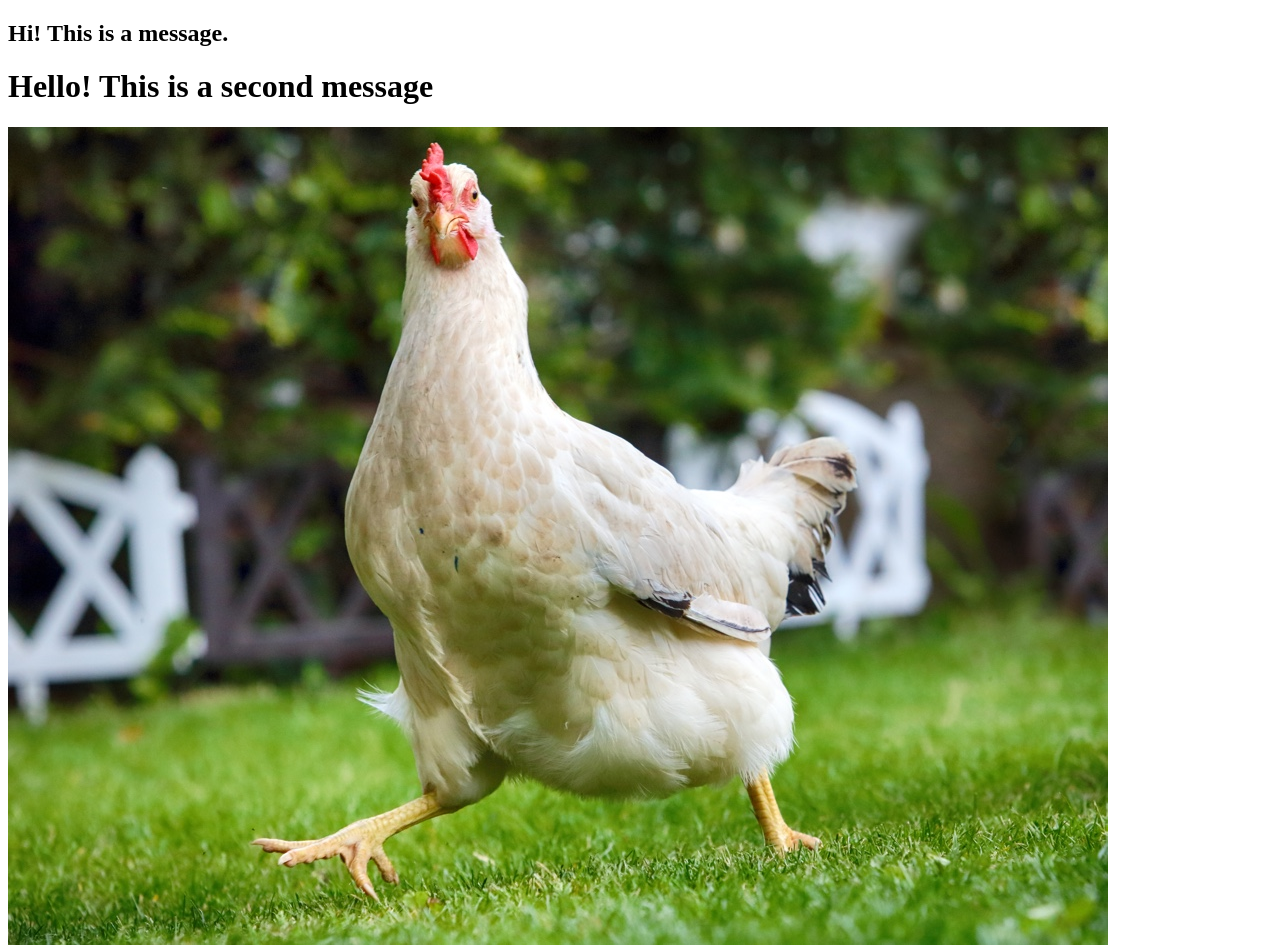
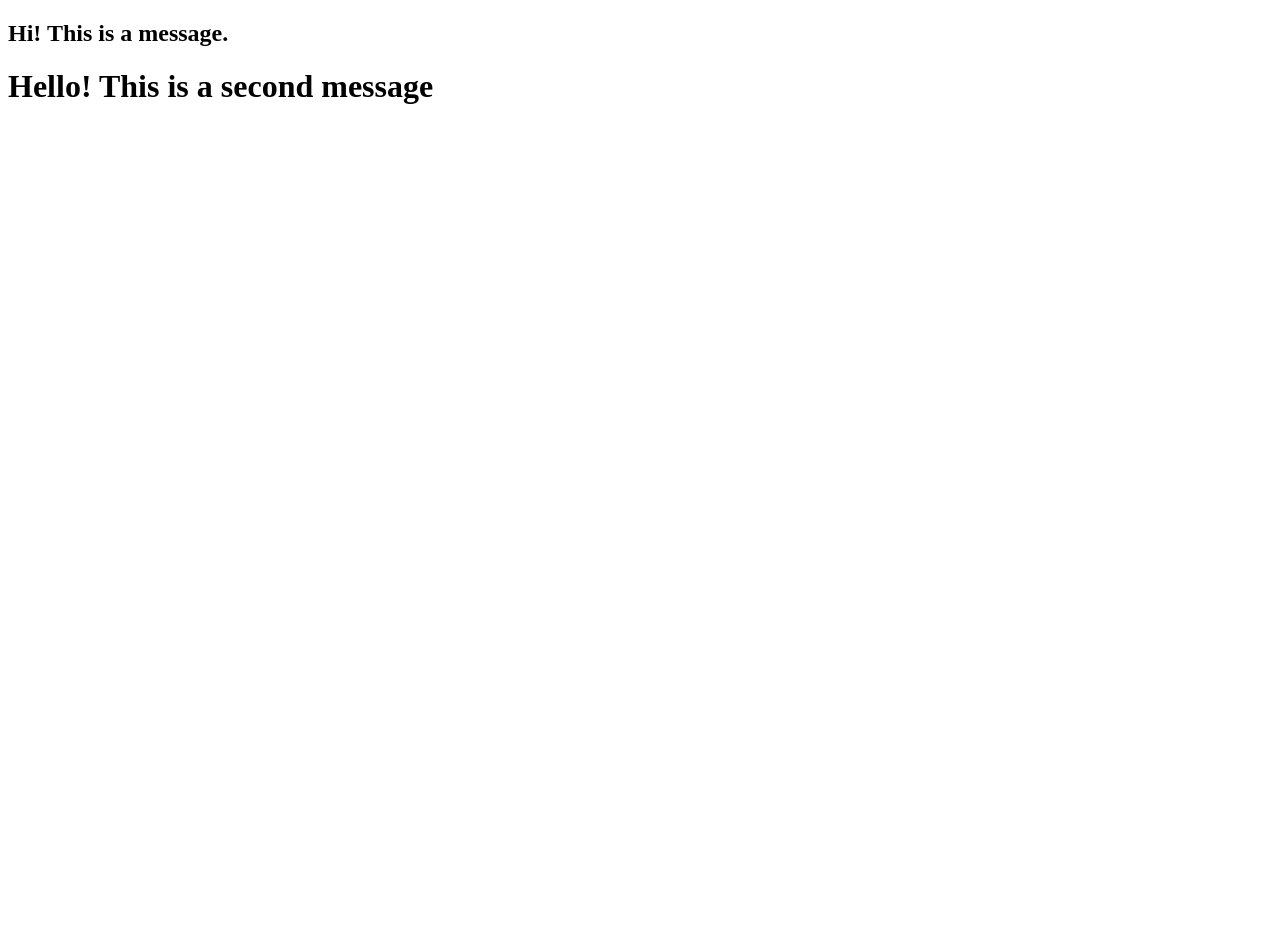
Before and after one commit to heytala/GIT, a plain HTML site: page index.html in a window 1280 px wide. After the commit the page ends 800 px from the top, so only its background shows below. Drawn offline with Linux system fonts and the light colour scheme.

Commit message:
Revert "Add manok.jpg"
This reverts commit 4372ae1e22974bb6356c26357dc0fe509599fab2.

```diff
--- a/index.html
+++ b/index.html
@@ -11,6 +11,5 @@
 
     <h1>Hello! This is a second message</h1>
 
-    <img src="manok.jpg" alt"">
 </body>
 </html>
```
Also changed, not shown: manok.jpg (deleted).
